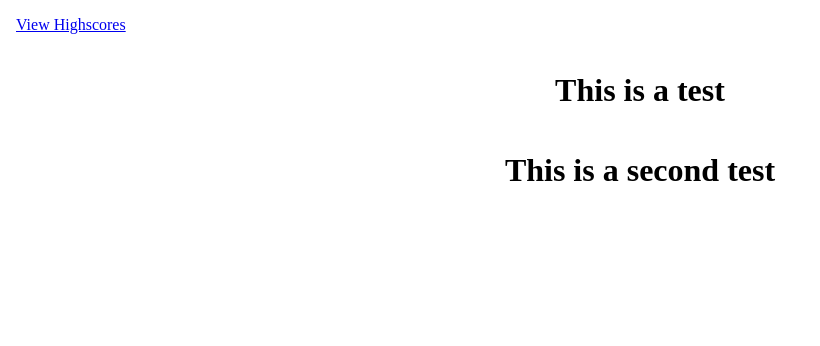
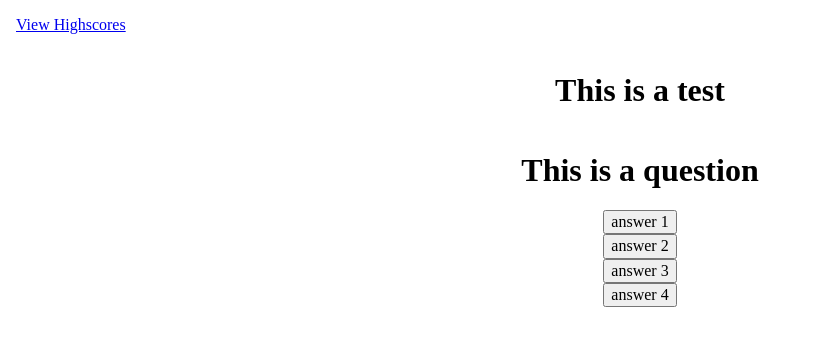
Before and after one commit to luketeal/Code-Quiz, a plain HTML site: page index.html in a window 1280 px wide. Shown: the whole page, without its empty margins (0-820 px from the left). Drawn offline with Linux system fonts and the light colour scheme.

Commit message:
Add answer buttons

```diff
--- a/assets/css/styles.css
+++ b/assets/css/styles.css
@@ -31,4 +31,8 @@
 
 .questions {
     /* display: none; */
+    display: flex;
+    flex-direction: column;
+    justify-content: center;
+    align-items: center;
 }
--- a/index.html
+++ b/index.html
@@ -22,7 +22,17 @@
         </section>
 
         <section class="questions">
-            <h1>This is a second test</h1>
+            <h1>This is a question</h1>
+            <button class="answer">answer 1</button>
+            <button class="answer">answer 2</button>
+            <button class="answer">answer 3</button>
+            <button class="answer">answer 4</button>
+            <!-- <ul> -->
+                <!-- <li><button class="answer">answer 1</button></li> -->
+                <!-- <li><button class="answer">answer 2</button></li> -->
+                <!-- <li><button class="answer">answer 3</button></li> -->
+                <!-- <li><button class="answer">answer 4</button></li> -->
+            <!-- </ul> -->
         </section>
 
     </main>
```
